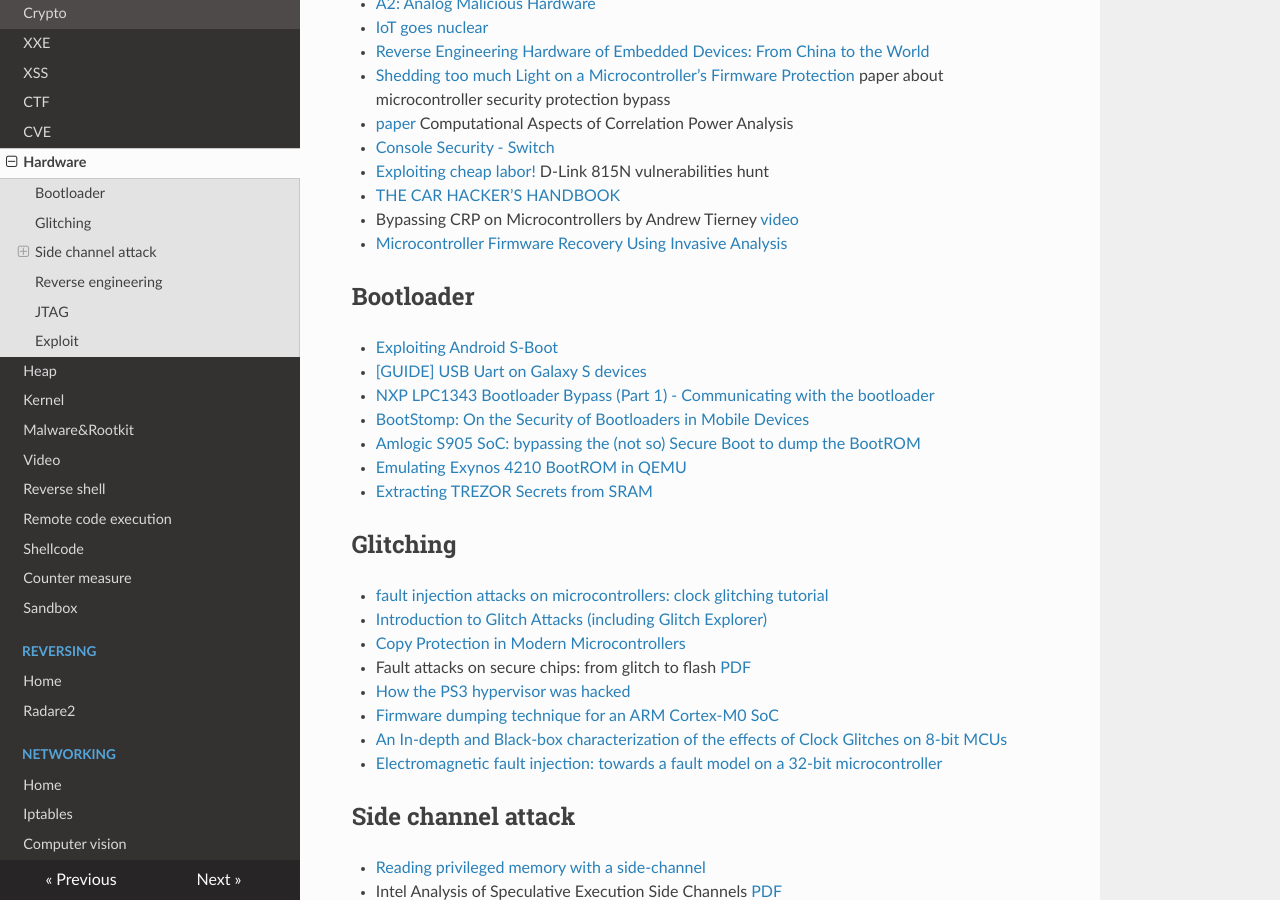
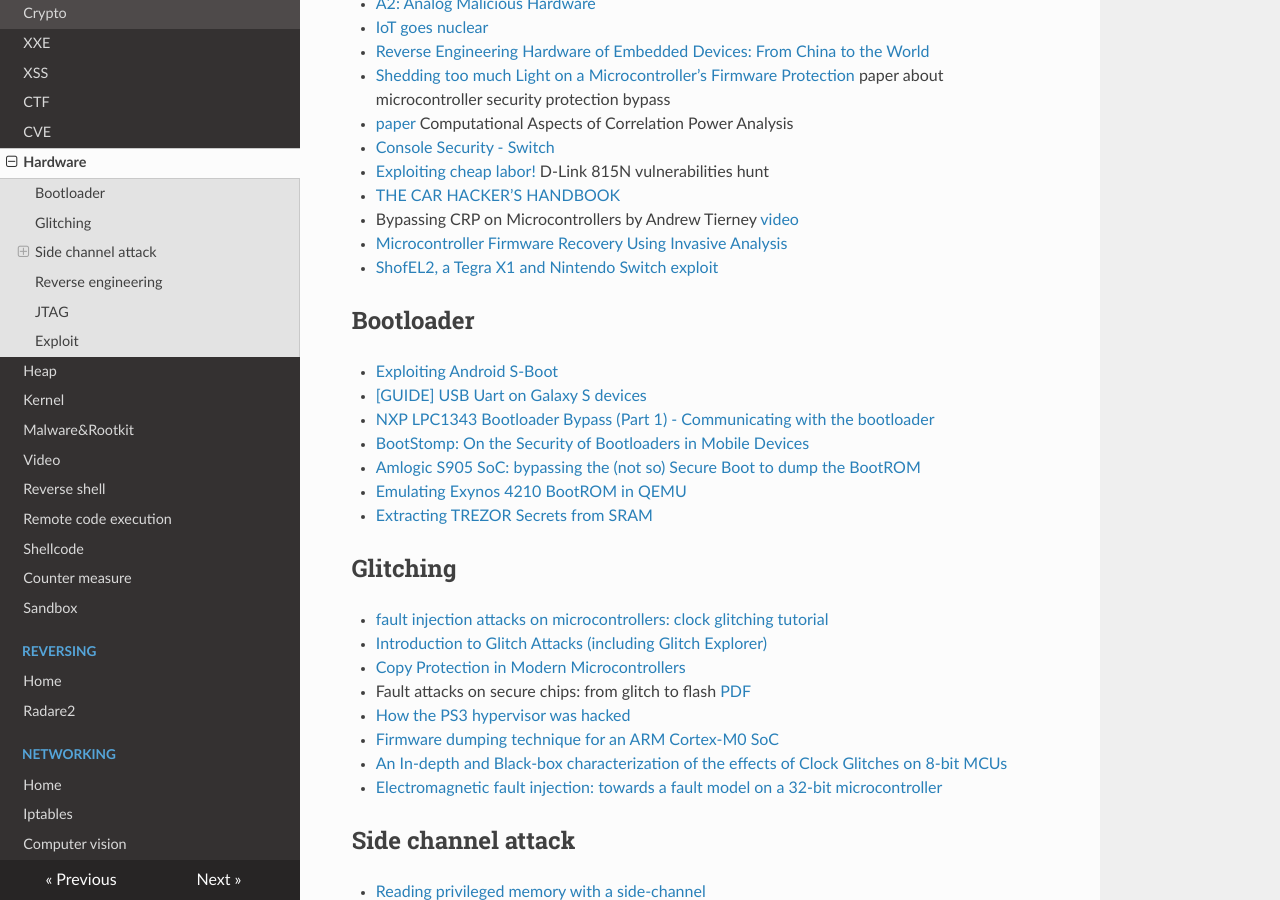
Before and after one commit to gipi/low-level, an MkDocs documentation site: the page built from docs/security/hardware.md, in a window 1280 px wide and 900 px high, scrolled down 360 px. Built offline with MkDocs 1.6.1, drawn with Linux system fonts in a browser that asks for light colours; nearby versions of some CDN libraries; old or Windows-style settings are respelled for this version of MkDocs.

Commit message:
Update hardware.md

```diff
--- a/docs/security/hardware.md
+++ b/docs/security/hardware.md
@@ -18,6 +18,7 @@
  - [THE CAR HACKER’S HANDBOOK](http://opengarages.org/handbook/ebook/)
  - Bypassing CRP on Microcontrollers by Andrew Tierney [video](https://www.youtube.com/watch?v=DTuzuaiQL_Q)
  - [Microcontroller Firmware Recovery Using Invasive Analysis](https://duo.com/blog/microcontroller-firmware-recovery-using-invasive-analysis)
+ - [ShofEL2, a Tegra X1 and Nintendo Switch exploit](https://fail0verflow.com/blog/2018/shofel2/)
 
 ## Bootloader
 
```
